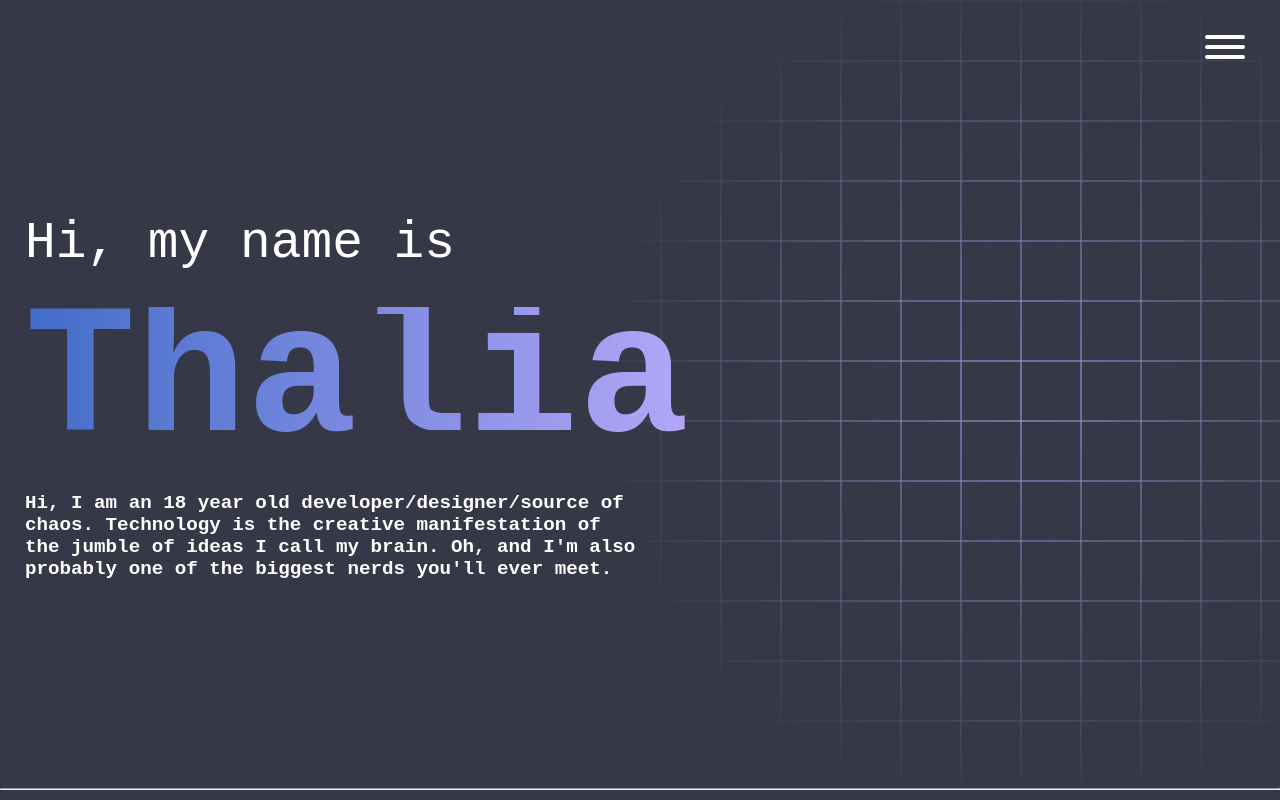
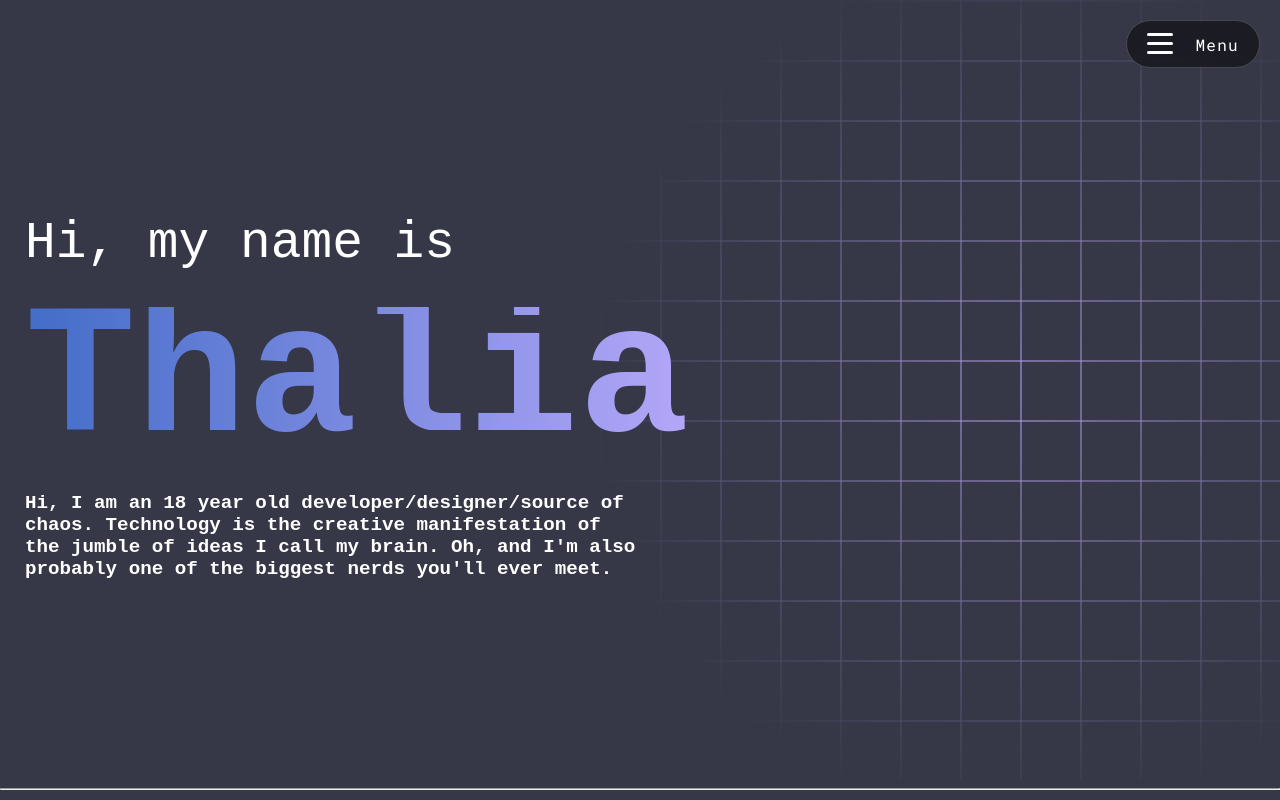
Before and after one commit to ThaliaMyers/heyitsthalia.com, a React (Vite) app: page / in a window 1280 px wide. Shown: the top 800 px of the page. Built offline with nearby package versions, Linux system fonts and the light colour scheme.

Commit message:
More updates to menu and animations and stuff.

```diff
--- a/src/Components/Navigation/NavigationMenu.css
+++ b/src/Components/Navigation/NavigationMenu.css
@@ -3,6 +3,52 @@
     top: 20px;
     right: 20px;
     z-index: 100;
+    /* Capsule */
+    display: flex;
+    align-items: center;
+    gap: 8px;
+    padding: 12px 20px 12px 20px;
+    border-radius: 999px;
+    border: 1px solid rgba(255, 255, 255, 0.2);
+    background-color: #00000080;
+    backdrop-filter: blur(8px);
+    -webkit-backdrop-filter: blur(8px);
+    transition-property: opacity, filter, background-color;
+    transition-duration: 0.2s;
+    transition-timing-function: linear;
+    cursor: pointer;
+}
+
+.hamburger:hover {
+    opacity: 1;
+    background-color: rgba(255, 255, 255, 0.1);
+}
+
+/* Smaller icon: 26px wide, 2px tall bars, 7px gaps → 20px total box height */
+.hamburger-box {
+    width: 26px;
+    height: 20px;
+}
+
+.hamburger-inner,
+.hamburger-inner::before,
+.hamburger-inner::after {
+    width: 26px;
+    height: 3px;
+}
+
+/* General (non-collapse) bar spacing */
+.hamburger-inner::before { top: -9px; }
+.hamburger-inner::after  { bottom: -9px; }
+
+/* Collapse variant: inner sits at bottom, after/before sit above it */
+.hamburger--collapse .hamburger-inner::after {
+    top: -18px;
+}
+
+/* Collapse active: inner must translate exactly the center-to-center distance (9px) */
+.hamburger--collapse.is-active .hamburger-inner {
+    transform: translate3d(0, -9px, 0) rotate(-45deg);
 }
 
 .hamburger .hamburger-inner,
@@ -15,6 +61,39 @@
 .hamburger.is-active .hamburger-inner::before,
 .hamburger.is-active .hamburger-inner::after {
     background-color: #fff;
+}
+
+/* Menu / Close label — slot-machine slide */
+.menu-label-track {
+    overflow: hidden;
+    height: 1.4em;
+    /* Fixed: wide enough for "Close" in Roboto Mono (~0.6em/char + letter-spacing) */
+    width: 3.6em;
+}
+
+.menu-label-inner {
+    display: flex;
+    flex-direction: column;
+    transform: translateY(0);
+    transition: transform 0.35s cubic-bezier(0.22, 1, 0.36, 1);
+}
+
+.menu-label-inner--open {
+    /* -50% of inner height (2 × 1.4em) slides to show "Close" */
+    transform: translateY(-50%);
+}
+
+.menu-label-text {
+    height: 1.4em;
+    flex-shrink: 0;
+    display: flex;
+    align-items: center;
+    justify-content: flex-end;
+    font-family: var(--default-font);
+    font-size: 1rem;
+    color: #fff;
+    letter-spacing: 0.08em;
+    user-select: none;
 }
 
 /* ── Overlay panel ── */
@@ -107,7 +186,8 @@
 /* ── Links ── */
 .nav-menu a {
     font-family: var(--default-font);
-    font-size: 2.5rem;
+    font-size: 3rem;
+    font-weight: bold;
     text-decoration: none;
     background: var(--text-gradient);
     -webkit-background-clip: text;
--- a/src/Components/Navigation/NavigationMenu.jsx
+++ b/src/Components/Navigation/NavigationMenu.jsx
@@ -43,6 +43,12 @@ export default function NavigationMenu() {
                 <span className="hamburger-box">
                     <span className="hamburger-inner"></span>
                 </span>
+                <span className="menu-label-track">
+                    <span className={`menu-label-inner${menuExpanded && !isClosing ? ' menu-label-inner--open' : ''}`}>
+                        <span className="menu-label-text">Menu</span>
+                        <span className="menu-label-text">Close</span>
+                    </span>
+                </span>
             </button>
 
             <div className={overlayClass} onClick={closeMenu}>
```
